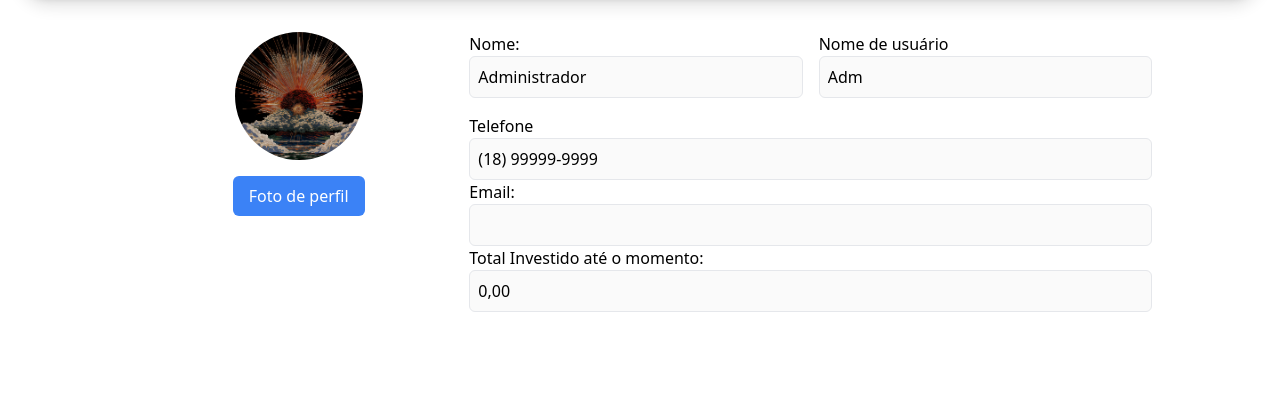
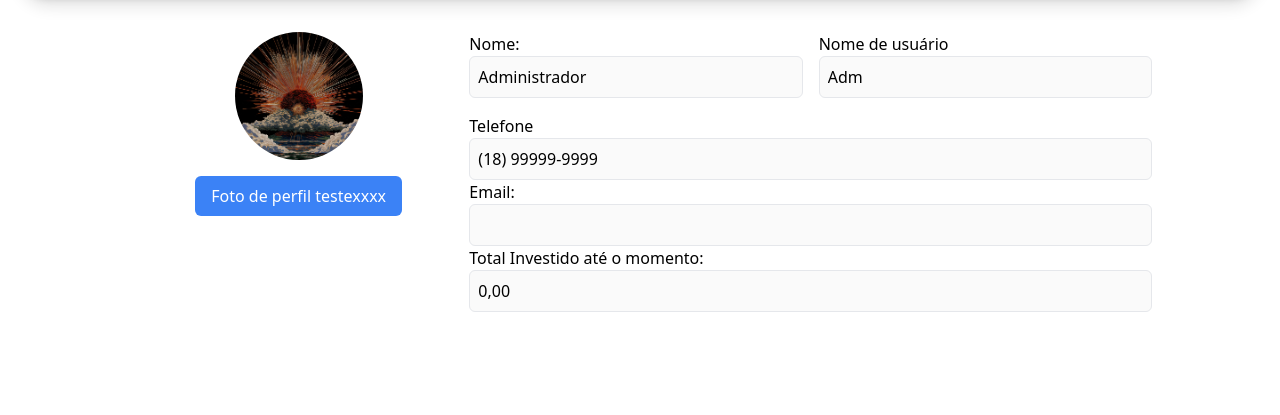
Before and after one commit to ar7utz/Financas, a PHP site: page /modulos/usuario/perfil.php in a window 1280 px wide. Shown: the part 80-495 px from the top of the page. Run offline with PHP 8.4, Linux system fonts and the light colour scheme; a user stored in the database is signed in; data comes from the database, SQL or seed files in the repository; data that the repository does not hold is empty; style sheets or scripts are compiled from the project's sources.

Commit message:
teste commit

```diff
--- a/modulos/usuario/perfil.php
+++ b/modulos/usuario/perfil.php
@@ -60,10 +60,10 @@ if ($rowInvest = $resultInvest->fetch_assoc()) {
 
     <div class="w-4/5 mx-auto">
         <div class="flex flex-row mt-8">
-            <!-- Div da foto - lado esquerdo -->
+            <!-- Div da foto - lado esquerdo  -->
             <div class="w-4/12 flex flex-col items-center">
             <img src="../../assets/uploads/<?php echo $usuario['foto'] ? htmlspecialchars($usuario['foto']) : '../../assets/uploads/foto_default.png'; ?>" alt="Foto de perfil" class=" w-32 h-32 rounded-full object-cover">
-                <label class="bg-blue-500 text-white mt-4 px-4 py-2 rounded-md">Foto de perfil</label>
+                <label class="bg-blue-500 text-white mt-4 px-4 py-2 rounded-md">Foto de perfil testexxxx</label>
             </div>
             <!-- Div das informações - lado direito -->
             <div class="w-8/12 flex flex-col justify-center">
```
